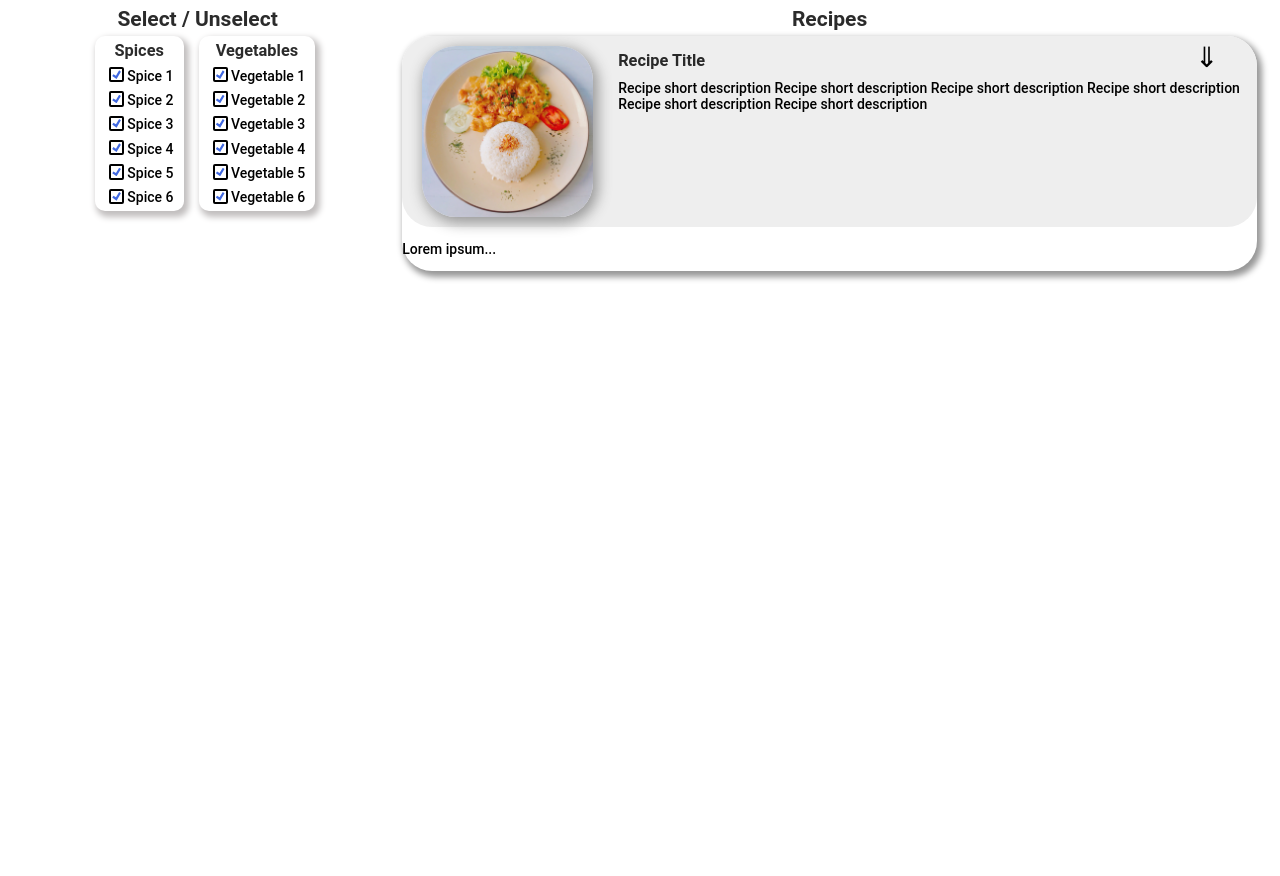
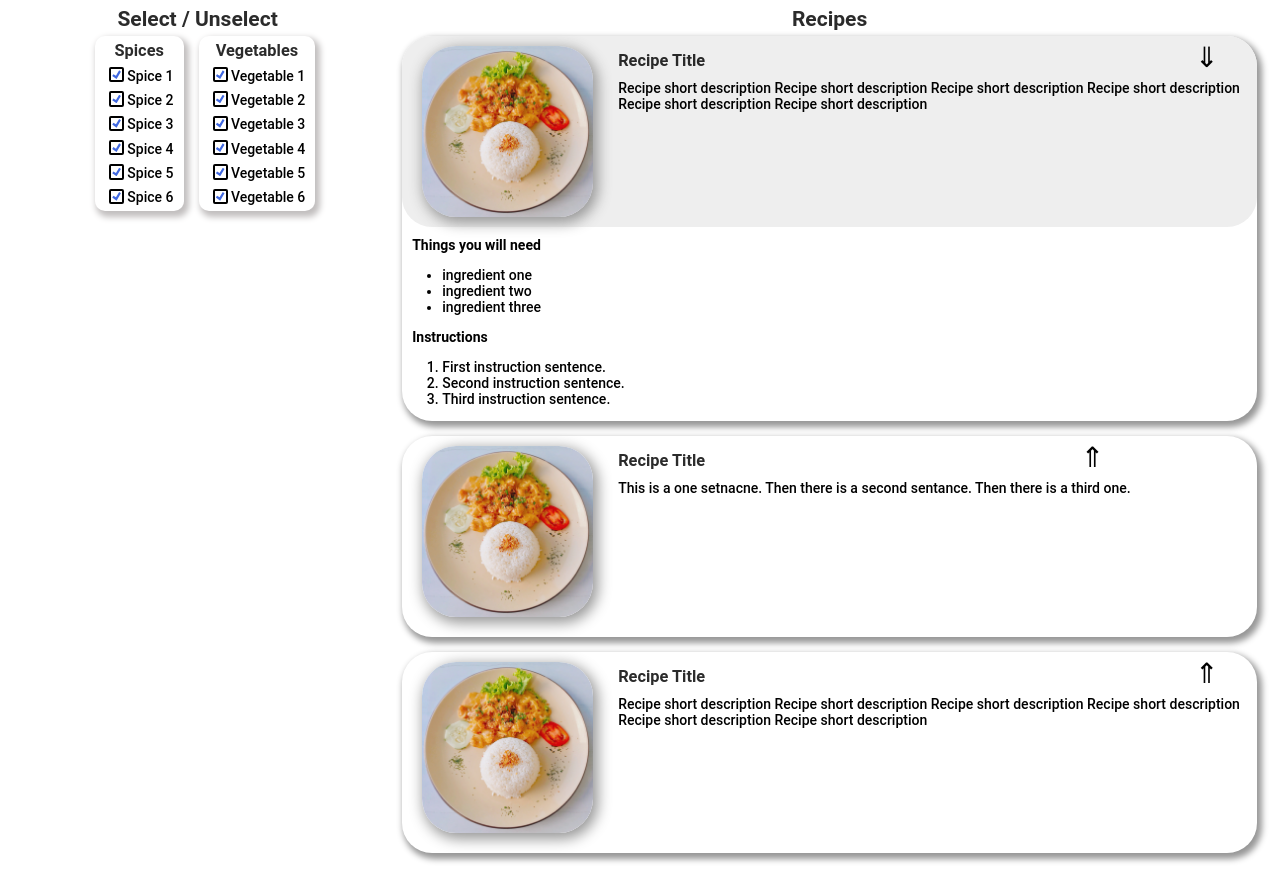
Before and after one commit to akashmagnadia/helpmecook, a plain HTML site: page index.html in a window 1280 px wide. Both pictures are taken after a click on the element 829 px from the left and 180 px from the top of the page. Shown: the part 49-925 px from the top of the page. Before the commit the page ends 800 px from the top, so only its background shows below. Drawn offline with Linux system fonts and the light colour scheme.

Commit message:
Automated building of the recipe with instructions and ingredients from text file

```diff
--- a/css/styles.css
+++ b/css/styles.css
@@ -155,11 +155,14 @@ input[type="checkbox"]:checked::before {
 
 .up_arrow, .down_arrow {
     position: absolute;
-    font-size: 0;
     margin-top: 5px;
     text-align: end;
     width: 94%;
     transition: font-size 0.2s;
+}
+
+.down_arrow {
+    font-size: 0;
 }
 
 .up_arrow {
@@ -172,8 +175,13 @@ input[type="checkbox"]:checked::before {
 }
 
 /* Style the accordion panel. Note: hidden by default */
-.panel {
+.ingredients_instructions {
+    margin-top: 10px;
     max-height: 0;
     overflow: hidden;
-    transition: max-height 0.2s ease-out;
+    transition: max-height 0.2s ease-out, margin-top 0.2s ease-out;
 }
+
+.ingredients_title, .instructions_title {
+    margin-left: 10px;
+}
--- a/index.html
+++ b/index.html
@@ -52,8 +52,20 @@
                     </div>
                 </div>
 
-                <div class="panel">
-                    <p>Lorem ipsum...</p>
+                <div class="ingredients_instructions">
+                    <b class="ingredients_title"> Things you will need </b>
+                    <ul class="ingredients_in_instructions">
+                        <li>ingredient one</li>
+                        <li>ingredient two</li>
+                        <li>ingredient three</li>
+                    </ul>
+
+                    <b class="instructions_title"> Instructions </b>
+                    <ol class="instructions">
+                        <li>First instruction sentence.</li>
+                        <li>Second instruction sentence.</li>
+                        <li>Third instruction sentence.</li>
+                    </ol>
                 </div>
             </div>
 
--- a/js/createRecipes.js
+++ b/js/createRecipes.js
@@ -20,10 +20,32 @@ async function getTileDesc(path) {
         if (i === 0)
         { title += arr[i]; }
         else
-        { desc += arr[i]; }
+        {
+            if (arr[i].slice(-1) !== "") {
+                desc += arr[i] + " ";
+            } else {
+                desc += arr[i];
+            }
+
+        }
     }
 
     return { title, desc };
+}
+
+async function getTextLines(path) {
+    let text = await getTextFile(path);
+    let arr = text.split(/\r?\n/);
+
+    let linesToAdd = [];
+
+    for (let i = 0; i < arr.length; i++) {
+        if (arr[i].length !== 0) {
+            linesToAdd.push('<li>' + arr[i] + '</li>');
+        }
+    }
+
+    return linesToAdd;
 }
 
 async function generateHTML_SpicesCard() {
@@ -41,14 +63,39 @@ async function generateHTML_SpicesCard() {
 
         //TODO: Fix this with new setup
         linesToAdd.push('<div class="container d-col d-wrap float" id="recipe_' + title.replace(/ /g,'') + '">');
+        linesToAdd.push('<div class="accordion">');
         linesToAdd.push('<div class="container d-row d-nowrap">');
         linesToAdd.push('<img class="floatingImg" src="' + imgPath + '" alt="..."/>');
-        linesToAdd.push('<div class="container d-col d-wrap">');
+        linesToAdd.push('<div class="container d-col d-wrap" style="position: relative">');
+        linesToAdd.push('<div class="down_arrow">&#8659;</div>');
+        linesToAdd.push('<div class="up_arrow">&#8657;</div>');
         linesToAdd.push('<h3 style="align-self: unset; margin-top: 15px;"> ' + title + ' </h3>');
         linesToAdd.push('<p style="margin: 5px;">');
         linesToAdd.push(description);
         linesToAdd.push('</p> </div> </div> </div>');
 
+        linesToAdd.push('<div class="ingredients_instructions">');
+        linesToAdd.push('<b class="ingredients_title"> Things you will need </b>');
+        linesToAdd.push('<ul class="ingredients_in_instructions">');
+        // add ingredients for a recipe
+        let ingredientsToPush = await getTextLines('information/recipe/recipe_' + i + '/ingredients.txt')
+        for (let j = 0; j < ingredientsToPush.length; j++) {
+            linesToAdd.push(ingredientsToPush[j]);
+        }
+        linesToAdd.push('</ul>');
+
+        linesToAdd.push('<b class="instructions_title"> Instructions </b>');
+        linesToAdd.push('<ol class="instructions">');
+        // add instructions for a recipe
+        let instructionsToPush = await getTextLines('information/recipe/recipe_' + i + '/instructions.txt')
+        for (let j = 0; j < instructionsToPush.length; j++) {
+            linesToAdd.push(instructionsToPush[j]);
+        }
+        linesToAdd.push('</ol>');
+        linesToAdd.push('</div> </div>');
+
         addHTMLLinesToCodeScreen(document.getElementById("recipe_list"), linesToAdd);
     }
+
+    build_accordion_listeners()
 }
--- a/js/index.js
+++ b/js/index.js
@@ -1,2 +1,2 @@
 generateHTML_Ingredients()
-// generateHTML_SpicesCard()
+generateHTML_SpicesCard()
--- a/js/recipe_instructions.js
+++ b/js/recipe_instructions.js
@@ -1,9 +1,11 @@
+function build_accordion_listeners() {
     let fullFontSize = window.getComputedStyle(document.getElementsByClassName("up_arrow")[0]).fontSize;
     let zeroFontSize = window.getComputedStyle(document.getElementsByClassName("down_arrow")[0]).fontSize;
 
     const acc = document.getElementsByClassName("accordion");
     let i;
 
+    console.log(acc.length);
     for (i = 0; i < acc.length; i++) {
         acc[i].addEventListener("click", function() {
             this.classList.toggle("accordion_active");
@@ -11,30 +13,26 @@ for (i = 0; i < acc.length; i++) {
 
             if (panel.style.maxHeight) {
                 panel.style.maxHeight = null;
+                panel.style.marginTop = "0px";
             } else {
                 panel.style.maxHeight = panel.scrollHeight + "px";
+                panel.style.marginTop = "10px";
             }
 
             //toggle up and down arrow
             let upArrow = this.getElementsByClassName("up_arrow")[0];
-        let downArrow = document.getElementsByClassName("down_arrow")[0];
+            let downArrow = this.getElementsByClassName("down_arrow")[0];
 
             let upArrowFontSize = window.getComputedStyle(upArrow).fontSize;
-        let downArrowFontSize = window.getComputedStyle(downArrow).fontSize;
 
             if (upArrowFontSize === "0px") {
                 upArrow.style.fontSize = fullFontSize;
+                downArrow.style.fontSize = zeroFontSize;
             } else {
                 upArrow.style.fontSize = zeroFontSize;
+                downArrow.style.fontSize = fullFontSize;
+            }
+        });
     }
 
-        if (downArrowFontSize === "0px") {
-            downArrow.style.fontSize = fullFontSize;
-        } else {
-            downArrow.style.fontSize = zeroFontSize;
 }
-
-    });
-
-
-}
```
Also changed, not shown: information/recipe/recipe_1/ingredients.txt (added), information/recipe/recipe_1/instructions.txt (added), information/recipe/recipe_2/ingredients.txt (added), information/recipe/recipe_2/instructions.txt (added). Lines whose indentation alone changed are shown as unchanged.
